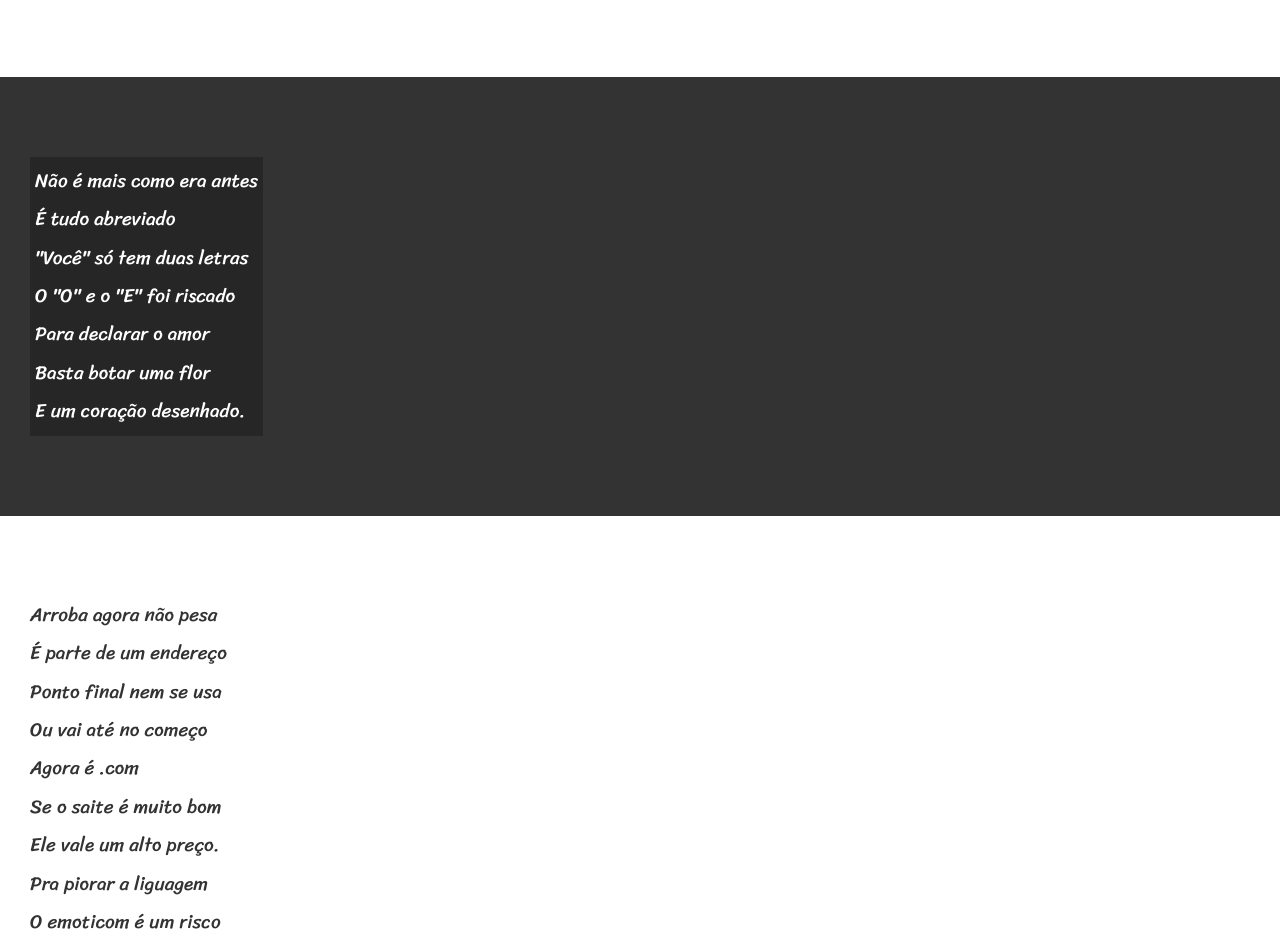
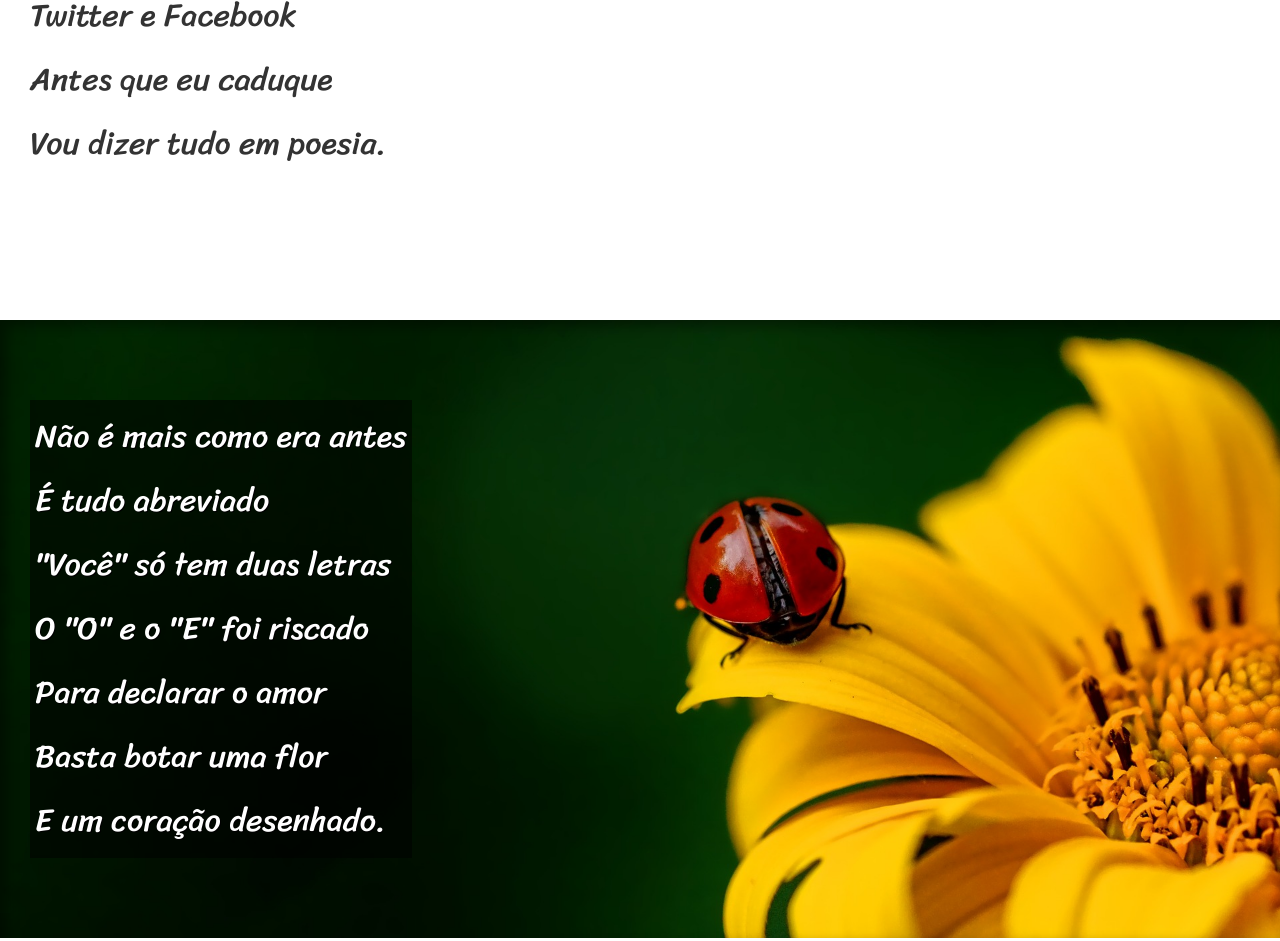
Before and after one commit to EdigarTorres/html-css, a plain HTML site: page Cordel/index.html in a window 1280 px wide. Shown: the part 601-1542 px from the top of the page. Drawn offline with Linux system fonts and the light colour scheme.

Commit message:
Finalização do projeto

```diff
--- a/Cordel/index.html
+++ b/Cordel/index.html
@@ -29,7 +29,7 @@
             </p>
         </section>
 
-        <section class="imagem">
+        <section class="imagem" id="imagem001">
             <p>
                 Não é mais como era antes <br>
                 É tudo abreviado <br>
@@ -63,7 +63,7 @@
             </p>
         </section>
 
-        <section class="imagem">
+        <section class="imagem" id="imagem002">
             <p>
                 Tenho saudade das cartas <br>
                 Escritas com a própria mão <br>
--- a/Cordel/style.css
+++ b/Cordel/style.css
@@ -52,7 +52,11 @@ section {
     line-height: 2em;
     padding-left: 30px;
     font-family: var(--fonte3);
-    font-size: 1.5vw;
+    font-size: 2.5vw;
+}
+
+section > p {
+    padding-bottom: 2em;
 }
 
 section.normal {
@@ -63,12 +67,26 @@ section.normal {
 section.imagem {
     background-color: #333;
     color: #fff;
+    box-shadow: inset 6px 6px 13px 0px rgba(0, 0, 0, 0.411);
+    background-size: cover;
+    background-attachment: fixed;
+}
+
+section#imagem001 {
+    background-image: url(images/background001.jpg);
+    background-position: right center;
+}
+
+section#imagem002 {
+    background-image: url(images/background002.jpg);
+    background-position: right center;
 }
 
 section.imagem > p {
-    background-color: rgba(0, 0, 0, 0.253);
+    background-color: rgba(0, 0, 0, 0.5);
     display: inline-block;
     padding: 5px;
+    text-shadow: 1px 1px 0px black;
 }
 
 footer {
```
